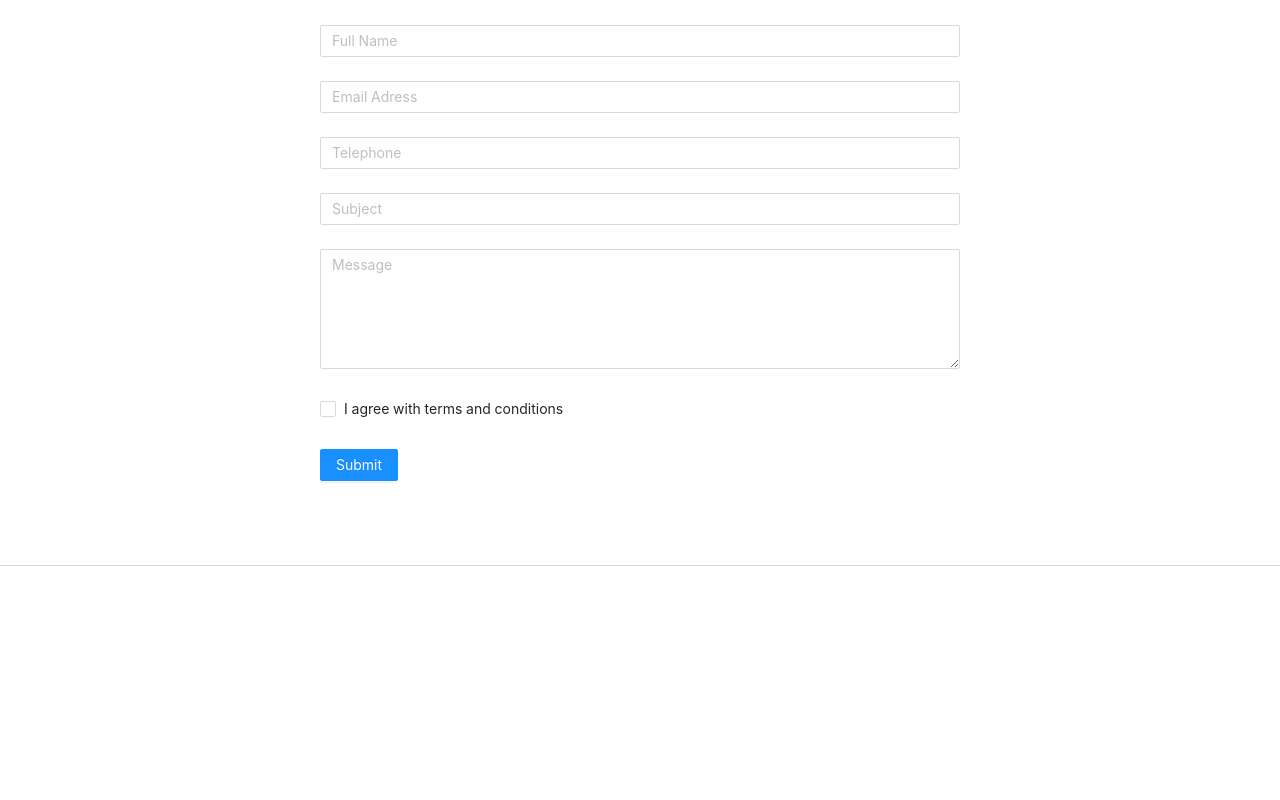
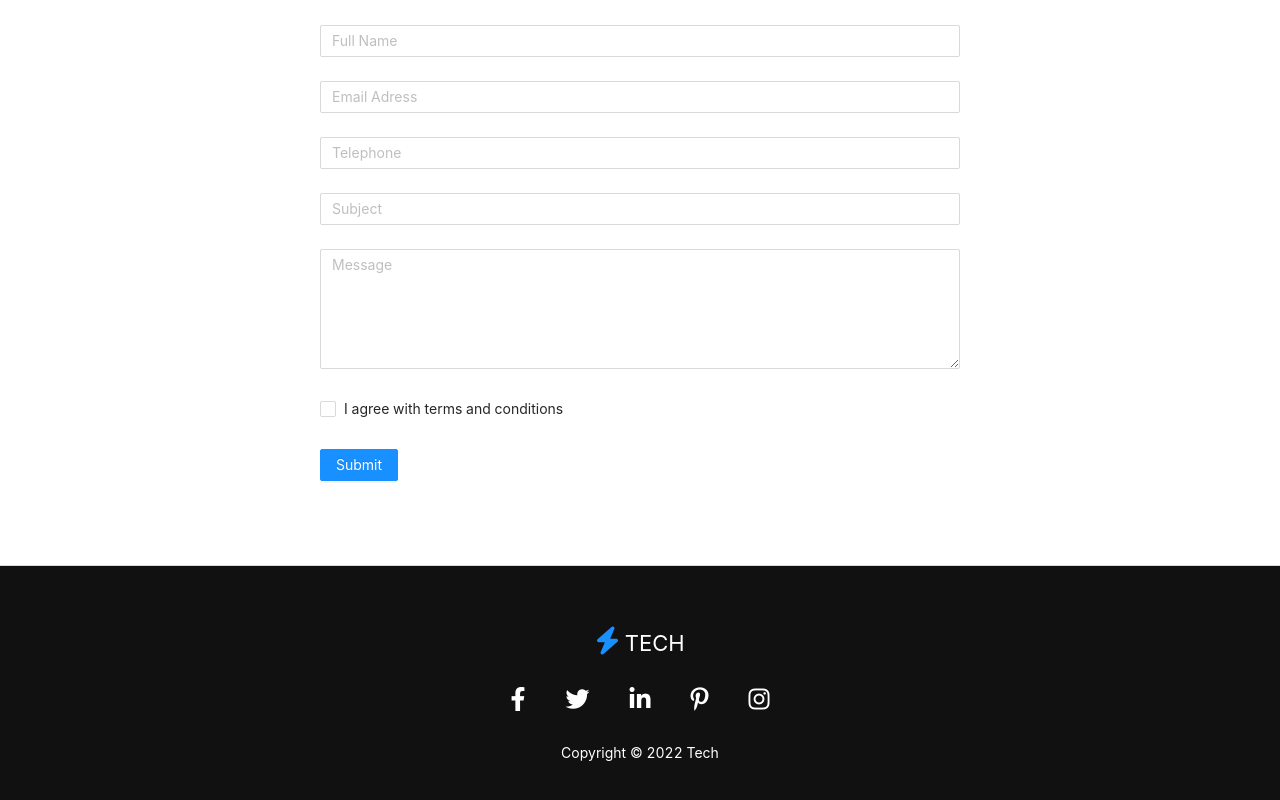
Before and after one commit to vitalyabedik/edu.ant-design.techSite, a React (Create React App) app: page / in a window 1280 px wide. Shown: the part 4781-5581 px from the top of the page. Before the commit the page ends 5347 px from the top, so only its background shows below. Built offline with nearby package versions, Linux system fonts and the light colour scheme.

Commit message:
creating footer component

```diff
--- a/src/App.js
+++ b/src/App.js
@@ -4,9 +4,10 @@
 
 import AppHeader from './components/common/header';
 import AppHome from './components/views/home';
+import AppFooter from './components/common/footer';
 
 import { Layout } from 'antd';
-const { Header, Content } = Layout;
+const { Header, Content, Footer } = Layout;
 
 function App() {
     return (
@@ -17,6 +18,9 @@
             <Content>
                 <AppHome />
             </Content>
+            <Footer>
+                <AppFooter />
+            </Footer>
         </Layout>
     );
 }
--- /dev/null
+++ b/src/components/common/footer.js
@@ -0,0 +1,51 @@
+import React from 'react';
+
+import { BackTop } from 'antd';
+
+function AppFooter() {
+    return (
+        <div className='container-fluid'>
+            <div className='footer'>
+                <div className='logo'>
+                    <i className='fas fa-bolt'></i>
+                    <a href='http://google.com'>Tech</a>
+                </div>
+                <ul className='socials'>
+                    <li>
+                        <a href='https://www.facebook.com/'>
+                            <i className='fab fa-facebook-f'></i>
+                        </a>
+                    </li>
+                    <li>
+                        <a href='https://www.twitter.com/'>
+                            <i className='fab fa-twitter'></i>
+                        </a>
+                    </li>
+                    <li>
+                        <a href='https://www.linkedin.com/'>
+                            <i className='fab fa-linkedin-in'></i>
+                        </a>
+                    </li>
+                    <li>
+                        <a href='https://www.pinterest.com/'>
+                            <i className='fab fa-pinterest-p'></i>
+                        </a>
+                    </li>
+                    <li>
+                        <a href='https://www.instagram.com/'>
+                            <i className='fab fa-instagram'></i>
+                        </a>
+                    </li>
+                </ul>
+                <div className='copyright'>Copyright &copy; 2022 Tech</div>
+                <BackTop>
+                    <div className='goTop'>
+                        <i className='fas fa-arrow-circle-up'></i>
+                    </div>
+                </BackTop>
+            </div>
+        </div>
+    );
+}
+
+export default AppFooter;
```
